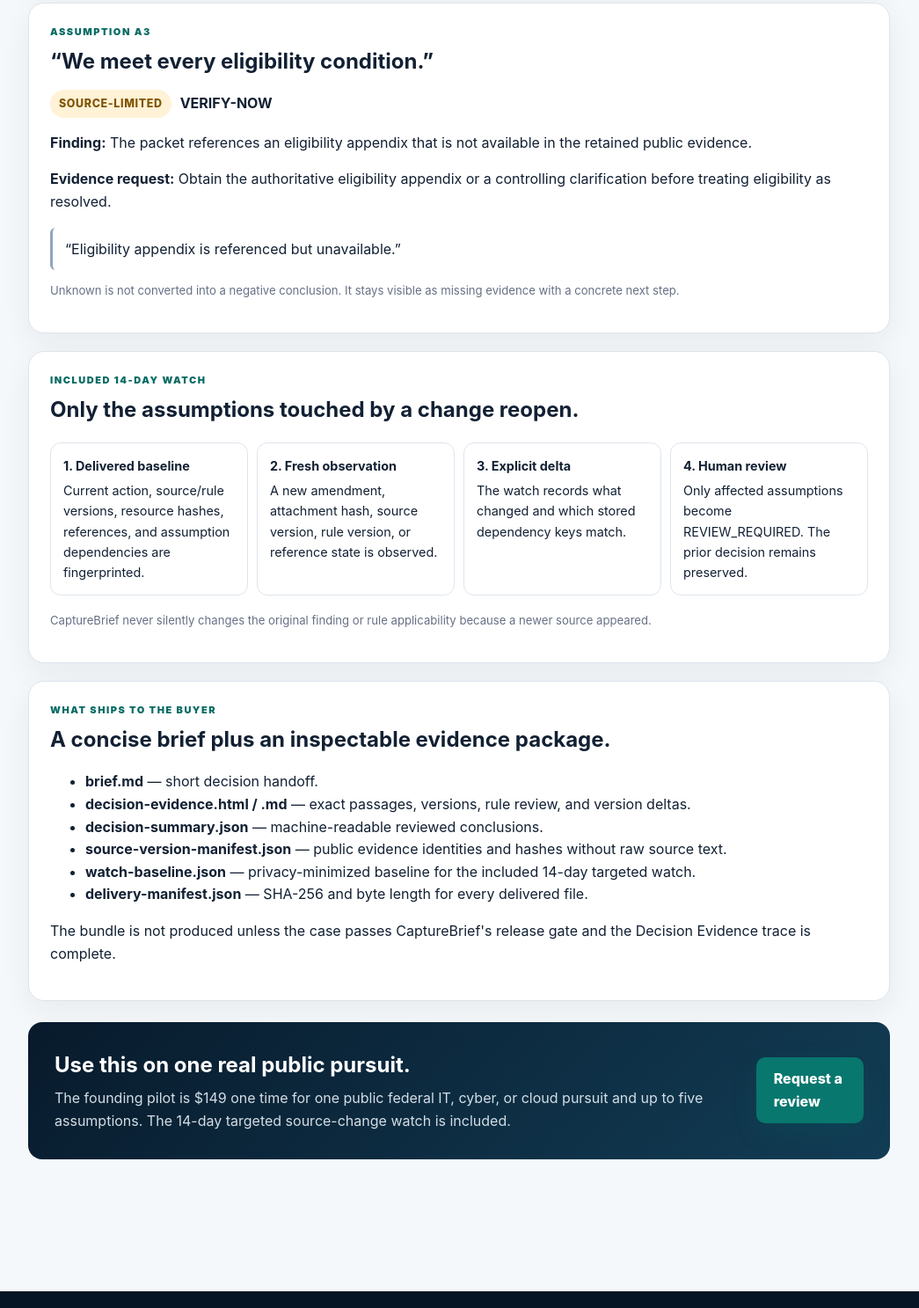
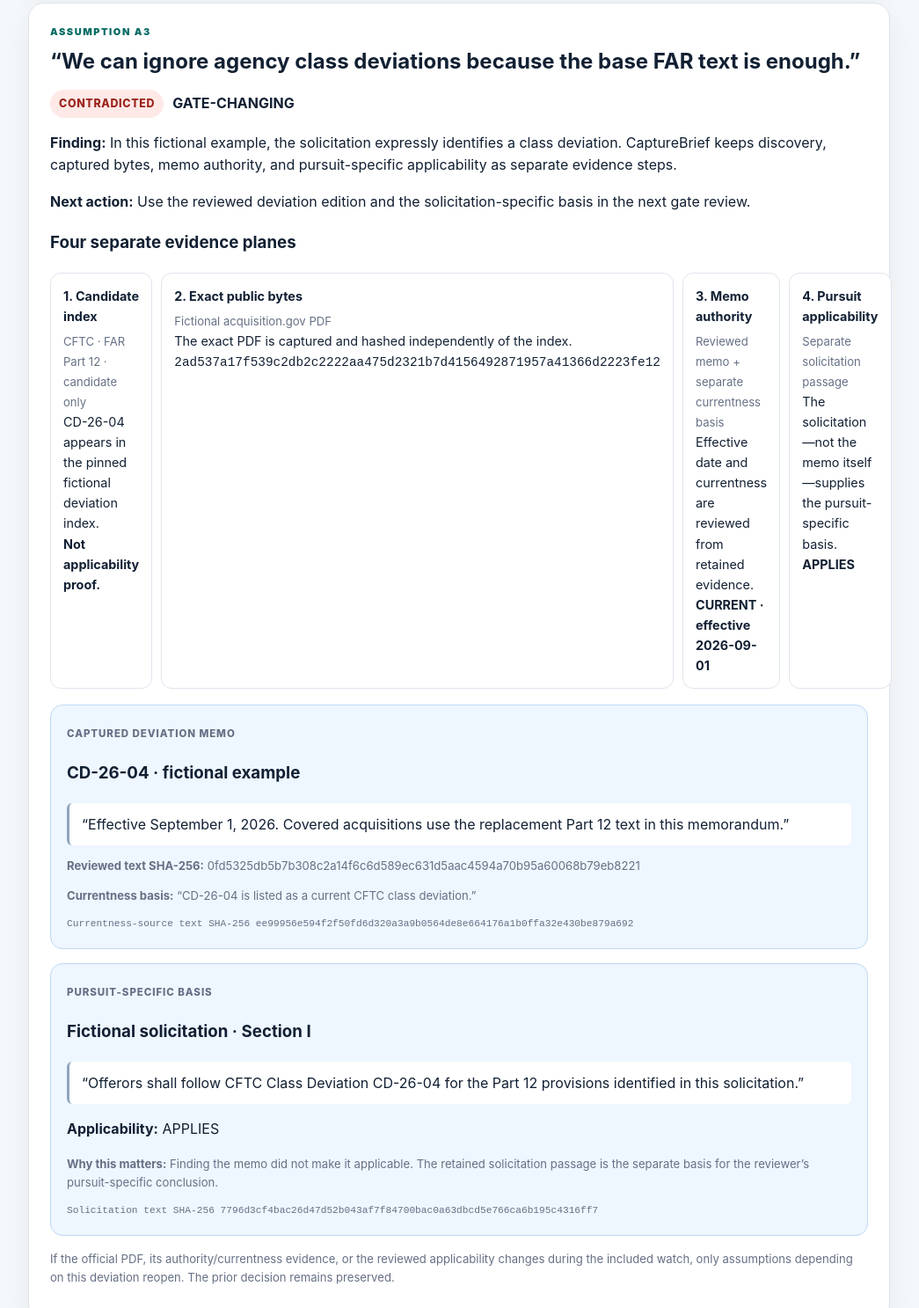
Before and after one commit to P00NSMASHER/capturebrief, a plain HTML site: page decision-evidence-sample.html in a window 1280 px wide. Shown: the part 2168-3655 px from the top of the page at 88% size, without its empty margins (118-1163 px from the left). Drawn offline with Linux system fonts and the light colour scheme.

Commit message:
Show full class-deviation evidence chain in public sample

```diff
--- a/decision-evidence-sample.html
+++ b/decision-evidence-sample.html
@@ -1,7 +1,7 @@
 <!DOCTYPE html><html lang="en"><head>
 <meta charset="UTF-8"><meta name="viewport" content="width=device-width, initial-scale=1.0">
 <title>CaptureBrief Decision Evidence Sample — Exact Source, Rule & Version Trail</title>
-<meta name="description" content="Illustrative CaptureBrief delivery showing exact before/after source passages, source versions, reviewed rule editions, missing evidence, and targeted change-watch behavior.">
+<meta name="description" content="Illustrative CaptureBrief delivery showing exact source passages, amendment history, reviewed FAR/DFARS/class-deviation evidence, missing evidence, and targeted change-watch behavior.">
 <meta name="theme-color" content="#081a2c"><meta name="robots" content="index,follow">
 <link rel="canonical" href="https://capturebrief.netlify.app/decision-evidence-sample.html"><link rel="icon" href="favicon.svg" type="image/svg+xml"><link rel="manifest" href="site.webmanifest"><link rel="stylesheet" href="assets/styles.css"><link rel="stylesheet" href="assets/v5.css">
 <style>
@@ -39,7 +39,37 @@
 </section>
 
 <section class="decision-card">
-<p class="eyebrow">Assumption A3</p><h2>“We meet every eligibility condition.”</h2>
+<p class="eyebrow">Assumption A3</p><h2>“We can ignore agency class deviations because the base FAR text is enough.”</h2>
+<div class="state-line"><span class="state state-red">CONTRADICTED</span><strong>GATE-CHANGING</strong></div>
+<p><strong>Finding:</strong> In this fictional example, the solicitation expressly identifies a class deviation. CaptureBrief keeps discovery, captured bytes, memo authority, and pursuit-specific applicability as separate evidence steps.</p>
+<p><strong>Next action:</strong> Use the reviewed deviation edition and the solicitation-specific basis in the next gate review.</p>
+
+<h3>Four separate evidence planes</h3>
+<div class="watch-flow">
+<div><b>1. Candidate index</b><span class="mini-meta">CFTC · FAR Part 12 · candidate only</span><br>CD-26-04 appears in the pinned fictional deviation index.<br><strong>Not applicability proof.</strong></div>
+<div><b>2. Exact public bytes</b><span class="mini-meta">Fictional acquisition.gov PDF</span><br>The exact PDF is captured and hashed independently of the index.<br><code>2ad537a17f539c2db2c2222aa475d2321b7d4156492871957a41366d2223fe12</code></div>
+<div><b>3. Memo authority</b><span class="mini-meta">Reviewed memo + separate currentness basis</span><br>Effective date and currentness are reviewed from retained evidence.<br><strong>CURRENT · effective 2026-09-01</strong></div>
+<div><b>4. Pursuit applicability</b><span class="mini-meta">Separate solicitation passage</span><br>The solicitation—not the memo itself—supplies the pursuit-specific basis.<br><strong>APPLIES</strong></div>
+</div>
+
+<div class="rule-box"><span class="version-label">CAPTURED DEVIATION MEMO</span><h3>CD-26-04 · fictional example</h3>
+<div class="quote">“Effective September 1, 2026. Covered acquisitions use the replacement Part 12 text in this memorandum.”</div>
+<p class="mini-meta"><strong>Reviewed text SHA-256:</strong> 0fd5325db5b7b308c2a14f6c6d589ec631d5aac4594a70b95a60068b79eb8221</p>
+<p class="mini-meta"><strong>Currentness basis:</strong> “CD-26-04 is listed as a current CFTC class deviation.”</p>
+<code>Currentness-source text SHA-256 ee99956e594f2f50fd6d320a3a9b0564de8e664176a1b0ffa32e430be879a692</code>
+</div>
+
+<div class="rule-box"><span class="version-label">PURSUIT-SPECIFIC BASIS</span><h3>Fictional solicitation · Section I</h3>
+<div class="quote">“Offerors shall follow CFTC Class Deviation CD-26-04 for the Part 12 provisions identified in this solicitation.”</div>
+<p><strong>Applicability:</strong> APPLIES</p>
+<p class="mini-meta"><strong>Why this matters:</strong> Finding the memo did not make it applicable. The retained solicitation passage is the separate basis for the reviewer’s pursuit-specific conclusion.</p>
+<code>Solicitation text SHA-256 7796d3cf4bac26d47d52b043af7f84700bac0a63dbcd5e766ca6b195c4316ff7</code>
+</div>
+<p class="mini-meta">If the official PDF, its authority/currentness evidence, or the reviewed applicability changes during the included watch, only assumptions depending on this deviation reopen. The prior decision remains preserved.</p>
+</section>
+
+<section class="decision-card">
+<p class="eyebrow">Assumption A4</p><h2>“We meet every eligibility condition.”</h2>
 <div class="state-line"><span class="state state-amber">SOURCE-LIMITED</span><strong>VERIFY-NOW</strong></div>
 <p><strong>Finding:</strong> The packet references an eligibility appendix that is not available in the retained public evidence.</p>
 <p><strong>Evidence request:</strong> Obtain the authoritative eligibility appendix or a controlling clarification before treating eligibility as resolved.</p>
```
